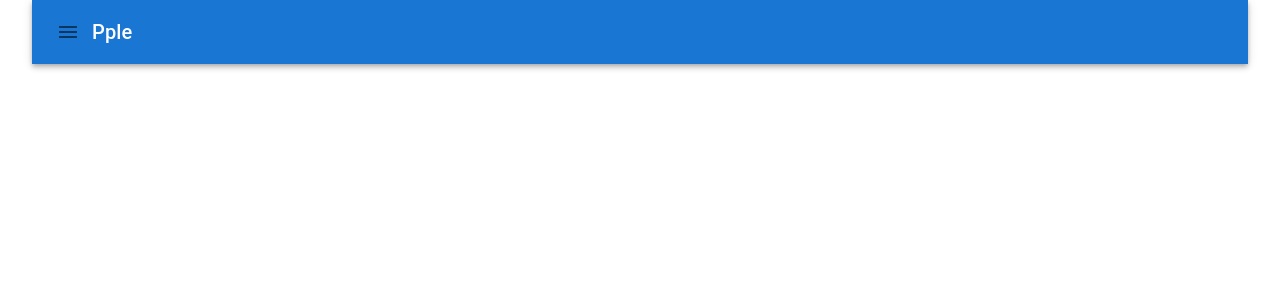
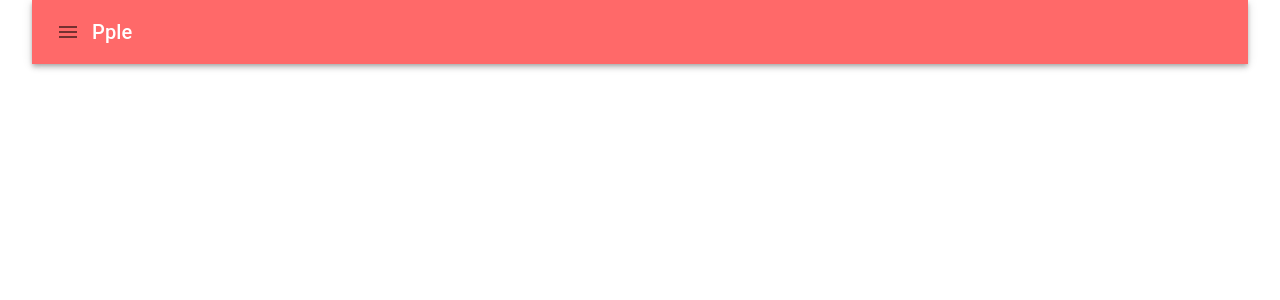
Before and after one commit to nookcoder/Admin-Template, a Next.js app: page / in a window 1280 px wide. Shown: the top 300 px of the page. Built offline with nearby package versions, Linux system fonts and the light colour scheme.

Commit message:
Fix : build 시 background color 적용 안되는 오류 수정

```diff
--- a/components/common/GlobalNavigationBar.tsx
+++ b/components/common/GlobalNavigationBar.tsx
@@ -1,4 +1,6 @@
 import React, { MouseEventHandler, ReactNode, useState } from "react";
+import styles from "../styles/GlobalNavigationBar.module.scss";
+
 import {
   AppBar,
   Box,
@@ -10,7 +12,6 @@ import {
   Toolbar,
   Typography,
 } from "@mui/material";
-import styles from "../styles/GlobalNavigationBar.module.scss";
 import PersonIcon from "@mui/icons-material/Person";
 import ArticleIcon from "@mui/icons-material/Article";
 import NotificationsIcon from "@mui/icons-material/Notifications";
@@ -59,7 +60,7 @@ const GlobalNavigationBar: React.FunctionComponent = () => {
 
   return (
     <div>
-      <AppBar position="static" className={styles.app_bar}>
+      <AppBar position="static" sx={{ bgcolor: "#FF6969" }}>
         <Toolbar>
           <IconButton
             size="large"
```
